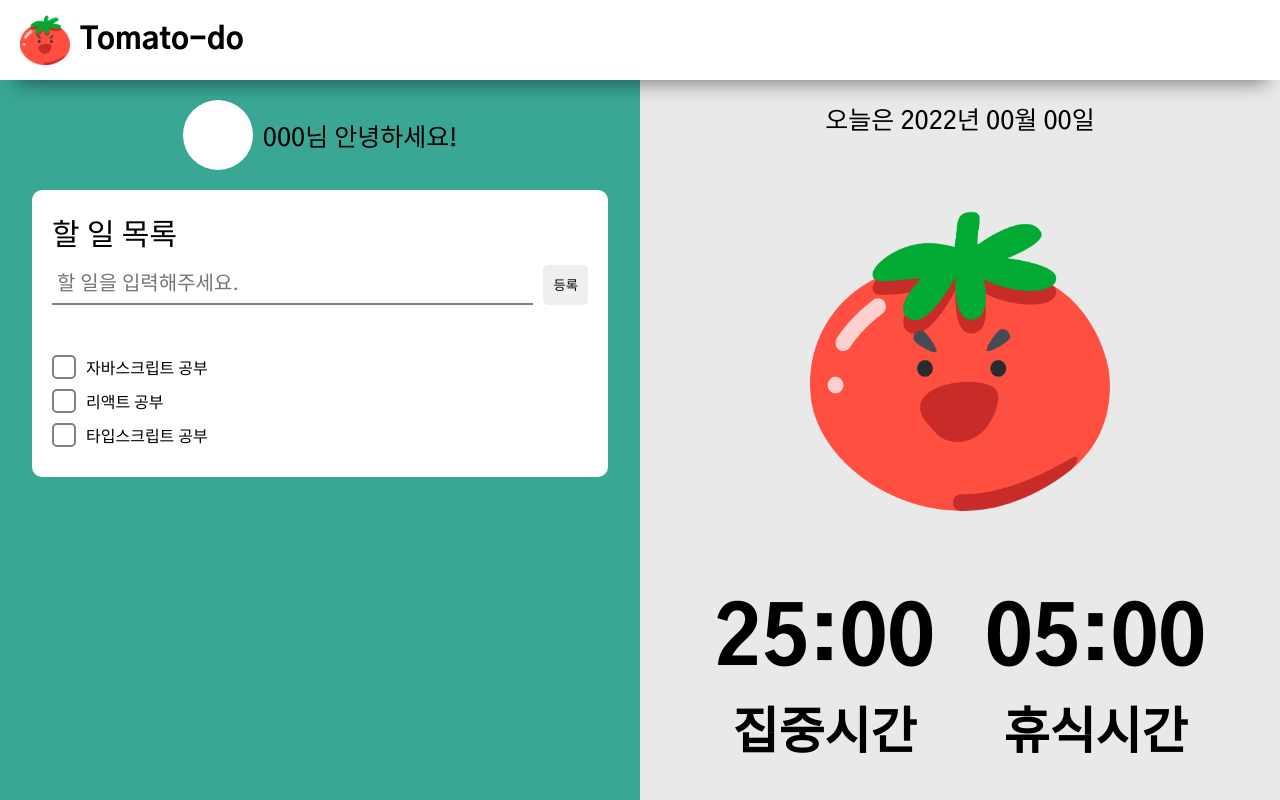
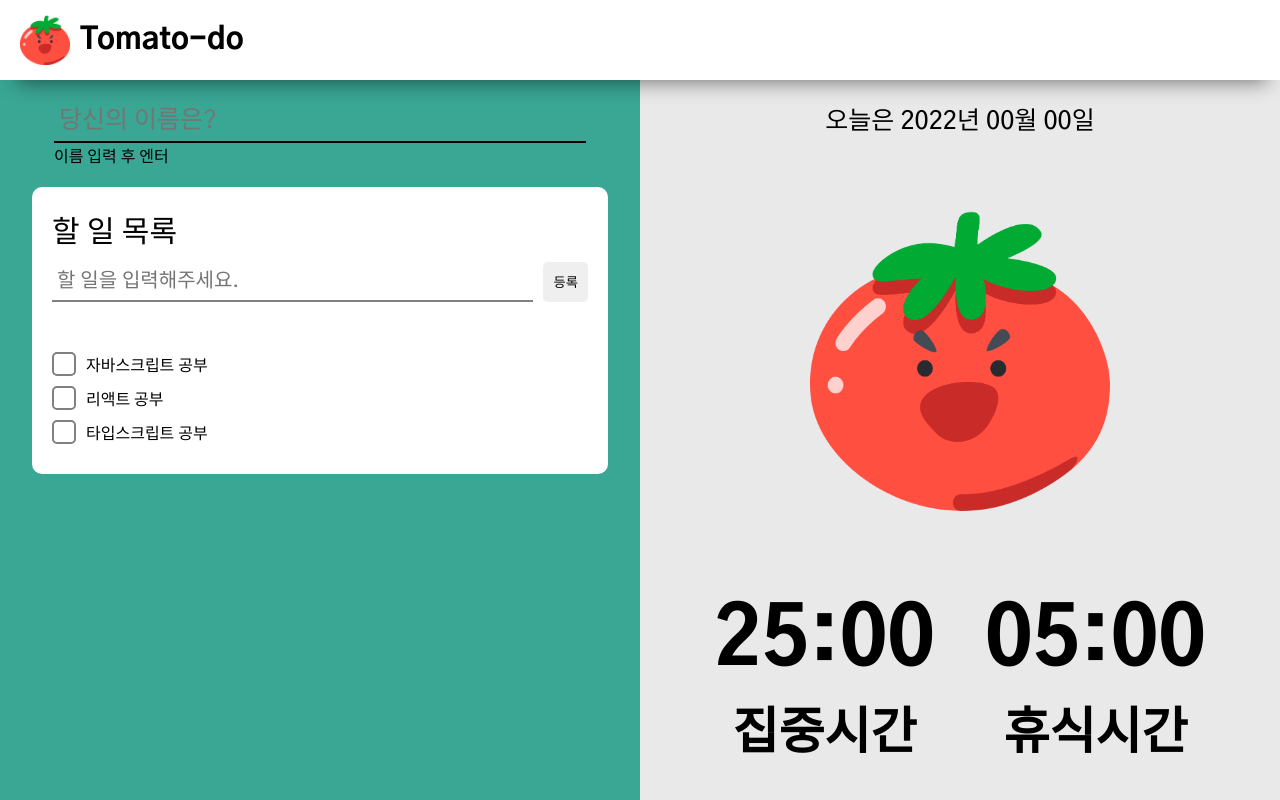
Before and after one commit to jaeyeong815/Tomato-Do-React, a React (Vite) app: page / in a window 1280 px wide. Shown: the top 800 px of the page. Built offline with nearby package versions, Linux system fonts and the light colour scheme.

Commit message:
feat: Todo User이름 입력받기

```diff
--- a/src/components/Todo/User.tsx
+++ b/src/components/Todo/User.tsx
@@ -1,10 +1,48 @@
+import React, { useEffect, useState } from 'react';
 import styled from 'styled-components';
+import { localStorageFunc } from '../../utils/localStorage';
 
 export default function User() {
+  const [isEditing, setIsEditing] = useState<boolean>(false);
+  const [userName, setUserName] = useState<string>('');
+
+  const onChangeHandle = (e: React.ChangeEvent<HTMLInputElement>) =>
+    setUserName(e.target.value);
+
+  const keyDownHandle = ({ key }: { key: string }) => {
+    if (key === 'Enter' && userName) {
+      localStorageFunc.setItem('name', userName);
+      setIsEditing(false);
+    }
+    return;
+  };
+
+  useEffect(() => {
+    const userData = localStorageFunc.getItem('name');
+    if (userData) {
+      setUserName(userData);
+      return;
+    }
+    setIsEditing(true);
+  }, []);
+
   return (
     <UserWrapper>
-      <StImg />
-      <StSpan>000님 안녕하세요!</StSpan>
+      {/* <StImg /> */}
+      {isEditing ? (
+        <div style={{ display: 'block' }}>
+          <StInput
+            placeholder="당신의 이름은?"
+            name="name"
+            value={userName}
+            onChange={onChangeHandle}
+            onKeyDown={keyDownHandle}
+          />
+          <p>이름 입력 후 엔터</p>
+        </div>
+      ) : (
+        <StSpan>🍅 {userName}님 안녕하세요!</StSpan>
+      )}
     </UserWrapper>
   );
 }
@@ -29,3 +67,14 @@ const StSpan = styled.span`
   font-size: 25px;
   font-weight: 500;
 `;
+
+const StInput = styled.input`
+  border: none;
+  border-bottom: 2px solid;
+  outline: none;
+  background-color: transparent;
+
+  padding: 5px 5px;
+
+  font-size: 25px;
+`;
--- /dev/null
+++ b/src/utils/localStorage.ts
@@ -0,0 +1,12 @@
+export const localStorageFunc = {
+  setItem: (key: string, value: string) => {
+    localStorage.setItem(key, JSON.stringify(value));
+  },
+  getItem: (key: string): string | undefined => {
+    const data = localStorage.getItem(key);
+    if (data) {
+      return JSON.parse(data);
+    }
+    return undefined;
+  },
+};
```
